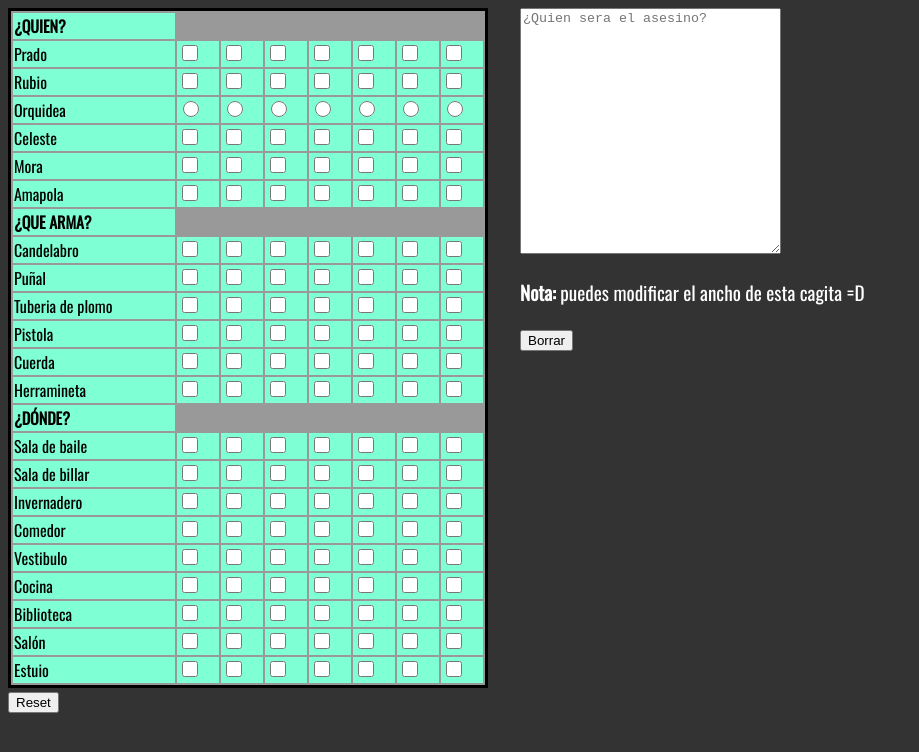
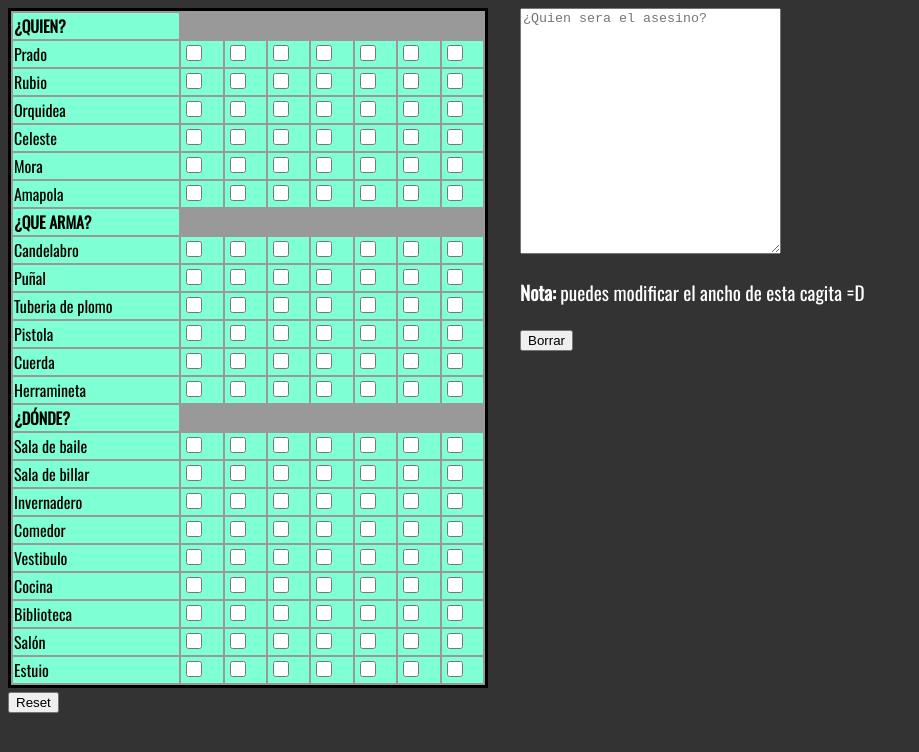
Before and after one commit to FrankoRiven/FrankoRiven.github.io, a plain HTML site: page index.html in a window 1280 px wide. Shown: the whole page, without its empty margins (0-919 px from the left). Drawn offline with nearby package versions, Linux system fonts and the light colour scheme.

Commit message:
Add files via upload

```diff
--- a/index.html
+++ b/index.html
@@ -13,13 +13,13 @@
 				</tr>
 				<tr>
 					<td><label for="prado">Prado</label></td>
-					<td><input type="checkbox" id="prado"></td>
-					<td><input type="checkbox" id="prado"></td>
-					<td><input type="checkbox" id="prado"></td>
-					<td><input type="checkbox" id="prado"></td>
-					<td><input type="checkbox" id="prado"></td>
-					<td><input type="checkbox" id="prado"></td>
-					<td><input type="checkbox" id="prado"></td>
+					<td><input type="checkbox"></td>
+					<td><input type="checkbox"></td>
+					<td><input type="checkbox"></td>
+					<td><input type="checkbox"></td>
+					<td><input type="checkbox"></td>
+					<td><input type="checkbox"></td>
+					<td><input type="checkbox"></td>
 				</tr>
 				<tr>
 					<td>Rubio</td>
@@ -33,13 +33,13 @@
 				</tr>
 				<tr>
 					<td>Orquidea</td>
-					<td><input type="radio"></td>
-					<td><input type="radio"></td>
-					<td><input type="radio"></td>
-					<td><input type="radio"></td>
-					<td><input type="radio"></td>
-					<td><input type="radio"></td>
-					<td><input type="radio"></td>
+					<td><input type="checkbox"></td>
+					<td><input type="checkbox"></td>
+					<td><input type="checkbox"></td>
+					<td><input type="checkbox"></td>
+					<td><input type="checkbox"></td>
+					<td><input type="checkbox"></td>
+					<td><input type="checkbox"></td>
 				</tr>
 				<tr>
 					<td>Celeste</td>
```
